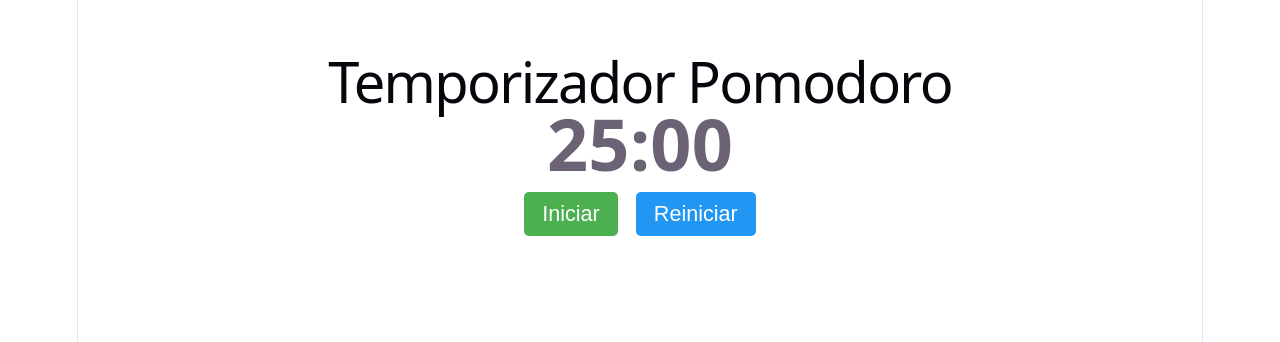
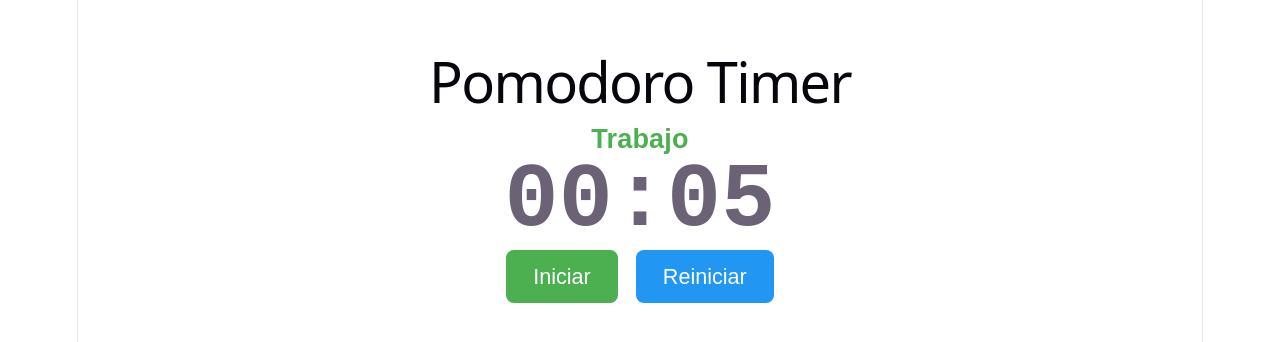
Before and after one commit to ZyroBad/React-Hooks-Pomodoro-Timer-, a React (Vite) app: page / in a window 1280 px wide. Shown: the top 342 px of the page. Built offline with nearby package versions, Linux system fonts and the light colour scheme.

Commit message:
NIVEL 2 - POMODORO TIMER

```diff
--- a/src/Pomodoro.jsx
+++ b/src/Pomodoro.jsx
@@ -1,14 +1,23 @@
 import { useState, useEffect, useRef } from 'react';
 
+// Constantes fuera del componente
+//const WORK_TIME = 1500;  // 25 minutos en segundos
+//const BREAK_TIME = 300;   // 5 minutos en segundos
+
+//Modo descanso
+const WORK_TIME = 5;    // 5 segundos para probar
+const BREAK_TIME = 3;   // 3 segundos para probar
+
 function Pomodoro() {
-  // Estados
-  const [timeLeft, setTimeLeft] = useState(1500); // 25 minutos en segundos
+  // Estados principales
+  const [mode, setMode] = useState('work'); // 'work' o 'break'
+  const [timeLeft, setTimeLeft] = useState(WORK_TIME);
   const [isRunning, setIsRunning] = useState(false);
-
-  // Referencia para el intervalo
+  const [sessions, setSessions] = useState([]);
   const intervalRef = useRef(null);
 
-  // useEffect para manejar el timer
+
+  // Efecto 1: Manejar el intervalo del timer
   useEffect(() => {
     if (isRunning && timeLeft > 0) {
       intervalRef.current = setInterval(() => {
@@ -16,15 +25,36 @@ function Pomodoro() {
       }, 1000);
     }
 
-    if (timeLeft === 0) {
-      setIsRunning(false);
-    }
-
-    // Cleanup: eliminar el intervalo
     return () => {
       clearInterval(intervalRef.current);
     };
   }, [isRunning, timeLeft]);
+
+  // Efecto 2: Detectar cuando el tiempo llega a cero y cambiar de modo
+  useEffect(() => {
+    if (timeLeft === 0 && isRunning) {
+      // Si terminó una sesión de trabajo, guardarla en el historial
+      if (mode === 'work') {
+        const newSession = {
+          id: Date.now(),
+          type: 'work',
+          duration: WORK_TIME,
+          completedAt: new Date().toLocaleTimeString()
+        };
+        setSessions(prev => [...prev, newSession]);
+      }
+
+      // Cambiar al modo opuesto
+      const nextMode = mode === 'work' ? 'break' : 'work';
+      setMode(nextMode);
+
+      // Resetear el tiempo según el nuevo modo
+      const newTime = nextMode === 'work' ? WORK_TIME : BREAK_TIME;
+      setTimeLeft(newTime);
+
+      // El timer sigue corriendo automáticamente
+    }
+  }, [timeLeft, isRunning, mode]);
 
   // Formatear tiempo MM:SS
   const formatTime = (seconds) => {
@@ -33,34 +63,56 @@ function Pomodoro() {
     return `${minutos.toString().padStart(2, '0')}:${segundos.toString().padStart(2, '0')}`;
   };
 
-  // Funciones
+  // Funciones de control
   const toggleTimer = () => {
     setIsRunning(!isRunning);
   };
 
   const resetTimer = () => {
     setIsRunning(false);
-    setTimeLeft(1500);
+    setMode('work');
+    setTimeLeft(WORK_TIME);
+    setSessions([]);
   };
 
   return (
-    <div style={{ textAlign: 'center', padding: '2rem' }}>
-      <h1>Temporizador Pomodoro</h1>
-      <div style={{ fontSize: '4rem', fontWeight: 'bold', margin: '2rem 0' }}>
+    <div style={{ textAlign: 'center', padding: '2rem', fontFamily: 'Arial, sans-serif' }}>
+      <h1>Pomodoro Timer</h1>
+
+      {/* Modo actual */}
+      <div style={{
+        fontSize: '1.5rem',
+        fontWeight: 'bold',
+        marginBottom: '1rem',
+        color: mode === 'work' ? '#4CAF50' : '#2196F3'
+      }}>
+        {mode === 'work' ? 'Trabajo' : 'Descanso'}
+      </div>
+
+      {/* Display del tiempo */}
+      <div style={{
+        fontSize: '5rem',
+        fontWeight: 'bold',
+        margin: '2rem 0',
+        fontFamily: 'monospace'
+      }}>
         {formatTime(timeLeft)}
       </div>
+
+      {/* Botones de control */}
       <div>
         <button
           onClick={toggleTimer}
           style={{
             fontSize: '1.2rem',
-            padding: '0.5rem 1rem',
+            padding: '0.75rem 1.5rem',
             margin: '0 0.5rem',
             cursor: 'pointer',
             backgroundColor: isRunning ? '#f44336' : '#4CAF50',
             color: 'white',
             border: 'none',
-            borderRadius: '5px'
+            borderRadius: '8px',
+            transition: 'all 0.3s'
           }}
         >
           {isRunning ? 'Pausar' : 'Iniciar'}
@@ -69,18 +121,40 @@ function Pomodoro() {
           onClick={resetTimer}
           style={{
             fontSize: '1.2rem',
-            padding: '0.5rem 1rem',
+            padding: '0.75rem 1.5rem',
             margin: '0 0.5rem',
             cursor: 'pointer',
             backgroundColor: '#2196F3',
             color: 'white',
             border: 'none',
-            borderRadius: '5px'
+            borderRadius: '8px',
+            transition: 'all 0.3s'
           }}
         >
           Reiniciar
         </button>
       </div>
+
+      {/* Historial de sesiones completadas */}
+      {sessions.length > 0 && (
+        <div style={{ marginTop: '2rem', textAlign: 'left', maxWidth: '400px', margin: '2rem auto 0' }}>
+          <h3>Sesiones completadas</h3>
+          <ul style={{ listStyle: 'none', padding: 0 }}>
+            {sessions.map((session, index) => (
+              <li key={session.id} style={{
+                padding: '0.5rem',
+                borderBottom: '1px solid #ddd',
+                display: 'flex',
+                justifyContent: 'space-between'
+              }}>
+                <span>Sesión #{index + 1}</span>
+                <span>{Math.floor(session.duration / 60)} minutos</span>
+                <span style={{ fontSize: '0.8rem', color: '#666' }}>{session.completedAt}</span>
+              </li>
+            ))}
+          </ul>
+        </div>
+      )}
     </div>
   );
 }
```
